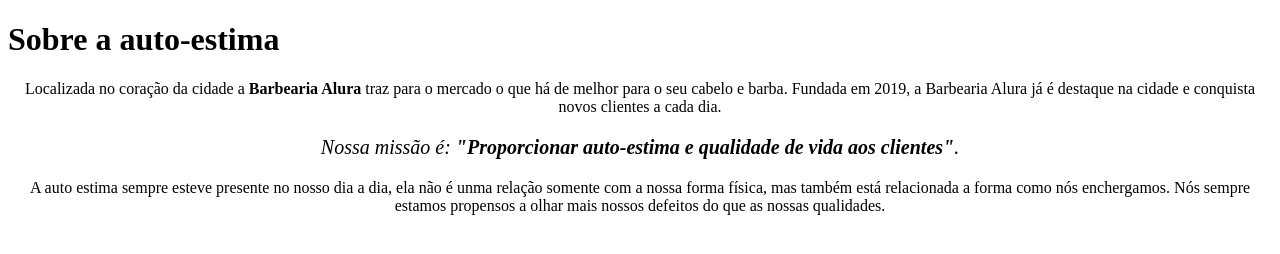
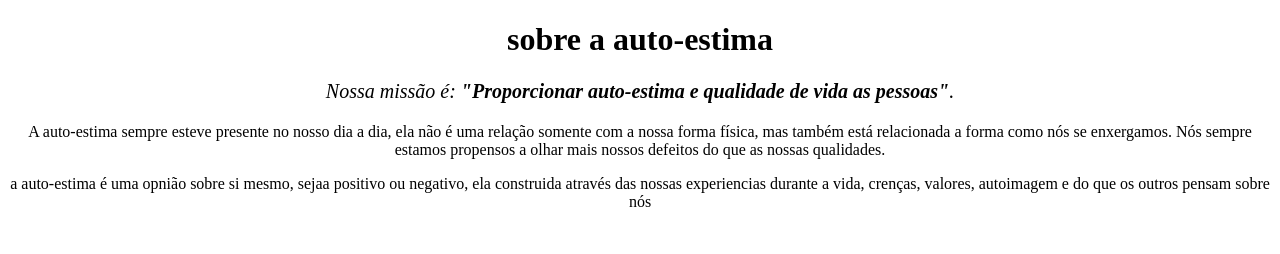
Before and after one commit to LadyNight/Cyropereira1A, a plain HTML site: page index.html in a window 1280 px wide. Drawn offline with Linux system fonts and the light colour scheme.

Commit message:
Add files via upload

```diff
--- a/index.html
+++ b/index.html
@@ -4,22 +4,18 @@
         <meta charset="UTF-8">
         <title>A importância da auto-estima</title>
 
-        <style>
-           p{
-            text-align: center
-           }
-       </style>
-     </head>
+      <style>
 
-     <body>
-     <h1 >Sobre a auto-estima</h1>
+      </style>
+      </head>
 
-    <p>Localizada no coração da cidade a <strong>Barbearia Alura</strong> traz para o mercado o que há de melhor para o seu cabelo e barba. Fundada em 2019, a Barbearia Alura já é destaque na cidade e conquista novos clientes a cada dia.</p>
+    <body>
+     <h1 style="text-align: center"> sobre a auto-estima </h1>
 
-    <p style="font-size: 20px; text-align: center"><em>Nossa missão é:<strong> "Proporcionar auto-estima e qualidade de vida aos clientes"</strong>.</em></p>
+    <p style="font-size: 20px; text-align: center"><em>Nossa missão é:<strong> "Proporcionar auto-estima e qualidade de vida as pessoas"</strong>.</em></p>
 
-    <p>A auto estima sempre esteve presente no nosso dia a dia,
-      ela não é unma relação somente com a nossa forma física,
-      mas também está relacionada a forma como nós enchergamos. Nós sempre estamos propensos a olhar mais nossos defeitos do que as nossas qualidades.</p>
-    </body>
+    <p style="text-align: center">A auto-estima sempre esteve presente no nosso dia a dia, ela não é uma relação somente com a nossa forma física, mas também está relacionada a forma como nós se enxergamos. Nós sempre estamos propensos a olhar mais nossos defeitos do que as nossas qualidades.</p>
+
+    <p style="text-align: center">a auto-estima é uma opnião sobre si mesmo, sejaa positivo ou negativo, ela construida através das nossas experiencias durante a vida, crenças, valores, autoimagem e do que os outros pensam sobre nós</p>
+  </body>
 </html>
```
Also changed, not shown: 1 other file.
